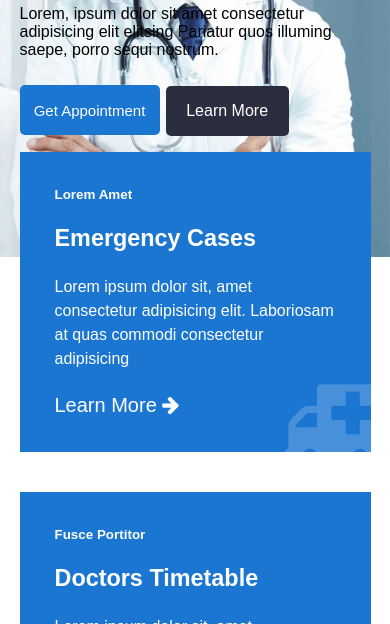
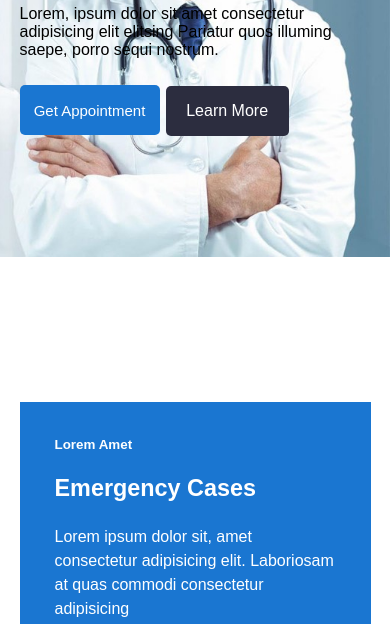
Before and after one commit to AmanGupta7076/Mediplus, a plain HTML site: page index.html in a window 390 px wide. Shown: the part 462-1086 px from the top of the page. Drawn offline with Linux system fonts and the light colour scheme.

Commit message:
Add files via upload

```diff
--- a/css/style.css
+++ b/css/style.css
@@ -1190,7 +1190,7 @@ form input,.left-7 form select{
         height: 500px;
     }
     .container .box{
-        top: -250px;
+        top: 0px;
         /* margin: 50px 0; */
     }
     .right9-2 form input{
```
